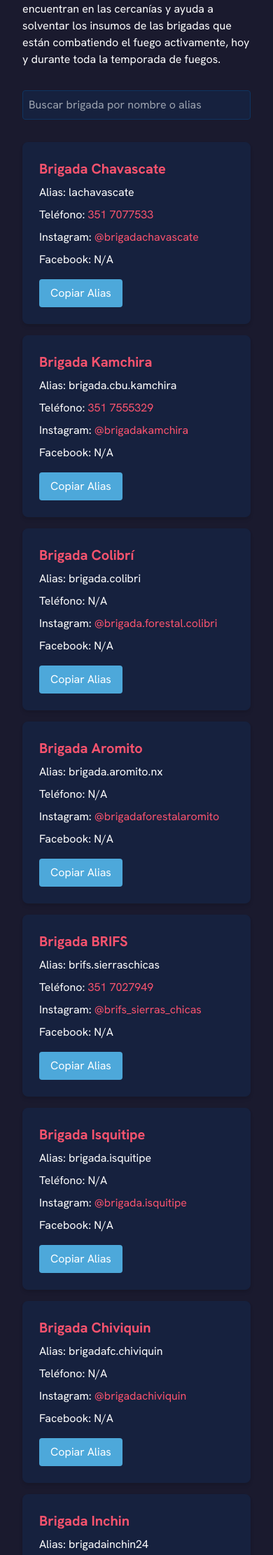
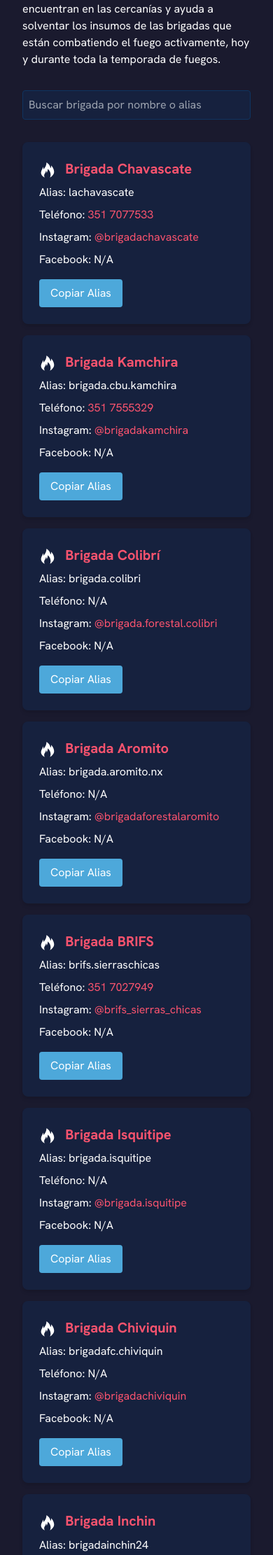
Before and after one commit to carlosgraffi/AyudaIncendiosCordoba, a Flask app: page / in a window 390 px wide. Shown: the part 467-2689 px from the top of the page at 70% size. Run offline with Flask 3, Linux system fonts and the light colour scheme.

Commit message:
Agent query: Is the SVG icon visible to the left of each brigade name? Does the layout look good on both desktop and mobile devices?

```diff
--- a/static/css/tailwind.css
+++ b/static/css/tailwind.css
@@ -71,3 +71,8 @@ header h1 {
 .copy-alias-btn:hover {
     background-color: #5cb7e7;
 }
+
+/* New style for SVG icon */
+.brigade-card svg {
+    vertical-align: middle;
+}
--- a/static/js/script.js
+++ b/static/js/script.js
@@ -34,7 +34,12 @@ document.addEventListener('DOMContentLoaded', () => {
 
         return `
             <div class="brigade-card rounded-lg shadow-md p-6 mb-4">
-                <h2 class="text-xl font-bold mb-2">${brigade.Name}</h2>
+                <h2 class="text-xl font-bold mb-2">
+                    <svg class="inline-block w-6 h-6 mr-2 fill-current text-white" viewBox="0 0 1024 1024" version="1.1" xmlns="http://www.w3.org/2000/svg">
+                        <path d="M336 972.8c-60.8-128-28.8-201.6 19.2-268.8 51.2-76.8 64-150.4 64-150.4s41.6 51.2 25.6 134.4c70.4-80 83.2-208 73.6-256 160 112 230.4 358.4 137.6 537.6 492.8-281.6 121.6-700.8 57.6-745.6 22.4 48 25.6 128-19.2 166.4-73.6-281.6-256-336-256-336 22.4 144-76.8 300.8-172.8 419.2-3.2-57.6-6.4-96-38.4-153.6-6.4 105.6-86.4 188.8-108.8 294.4C89.6 758.4 140.8 860.8 336 972.8L336 972.8z" />
+                    </svg>
+                    ${brigade.Name}
+                </h2>
                 <p class="mb-2">
                     Alias: ${brigade.Alias || 'N/A'}
                 </p>
--- a/templates/index.html
+++ b/templates/index.html
@@ -16,7 +16,12 @@
     <div id="brigades-container" class="grid grid-cols-1 sm:grid-cols-2 lg:grid-cols-3 gap-4">
         {% for brigade in brigades %}
         <div class="brigade-card rounded-lg shadow-md p-6">
-            <h2 class="text-xl font-bold mb-2">{{ brigade.Name }}</h2>
+            <h2 class="text-xl font-bold mb-2">
+                <svg class="inline-block w-6 h-6 mr-2 fill-current text-white" viewBox="0 0 1024 1024" version="1.1" xmlns="http://www.w3.org/2000/svg">
+                    <path d="M336 972.8c-60.8-128-28.8-201.6 19.2-268.8 51.2-76.8 64-150.4 64-150.4s41.6 51.2 25.6 134.4c70.4-80 83.2-208 73.6-256 160 112 230.4 358.4 137.6 537.6 492.8-281.6 121.6-700.8 57.6-745.6 22.4 48 25.6 128-19.2 166.4-73.6-281.6-256-336-256-336 22.4 144-76.8 300.8-172.8 419.2-3.2-57.6-6.4-96-38.4-153.6-6.4 105.6-86.4 188.8-108.8 294.4C89.6 758.4 140.8 860.8 336 972.8L336 972.8z" />
+                </svg>
+                {{ brigade.Name }}
+            </h2>
             <p class="mb-2">
                 Alias: {{ brigade.Alias or 'N/A' }}
             </p>
```
Also changed, not shown: fire-57.svg (added).
